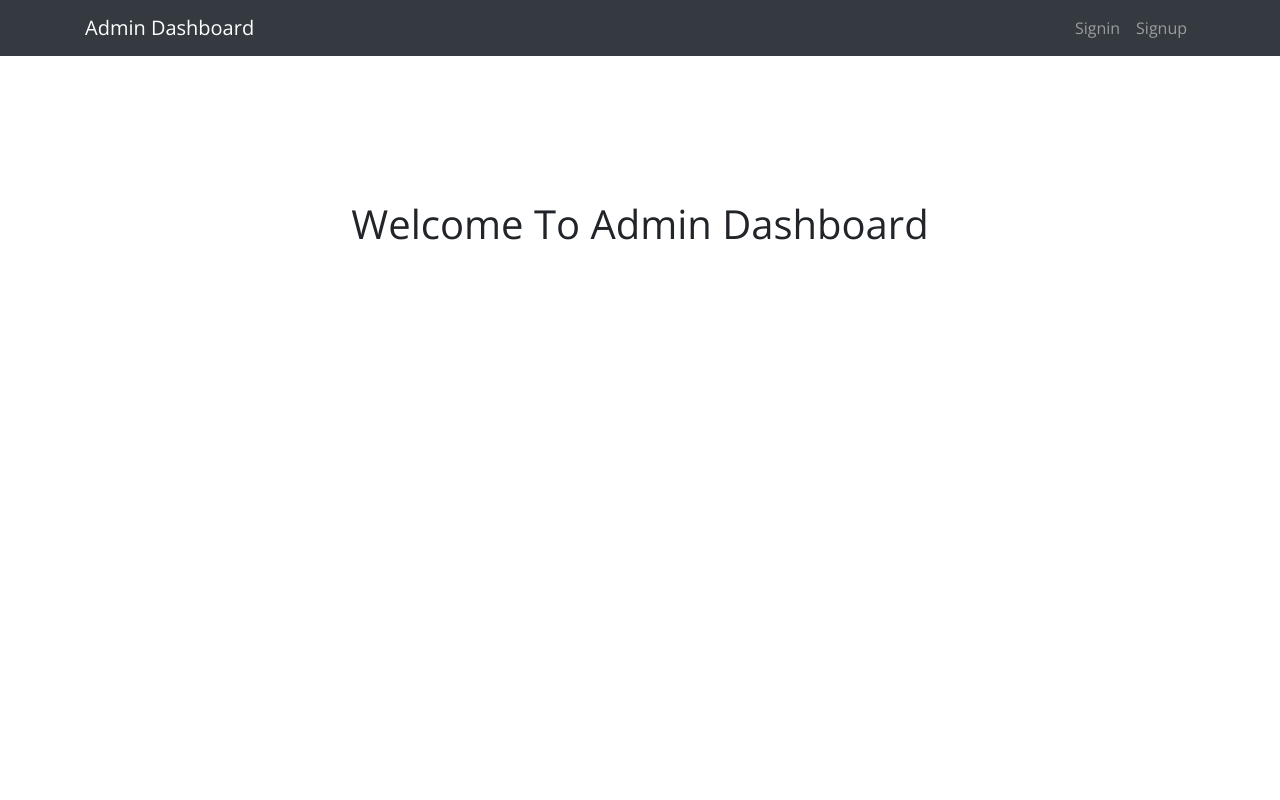
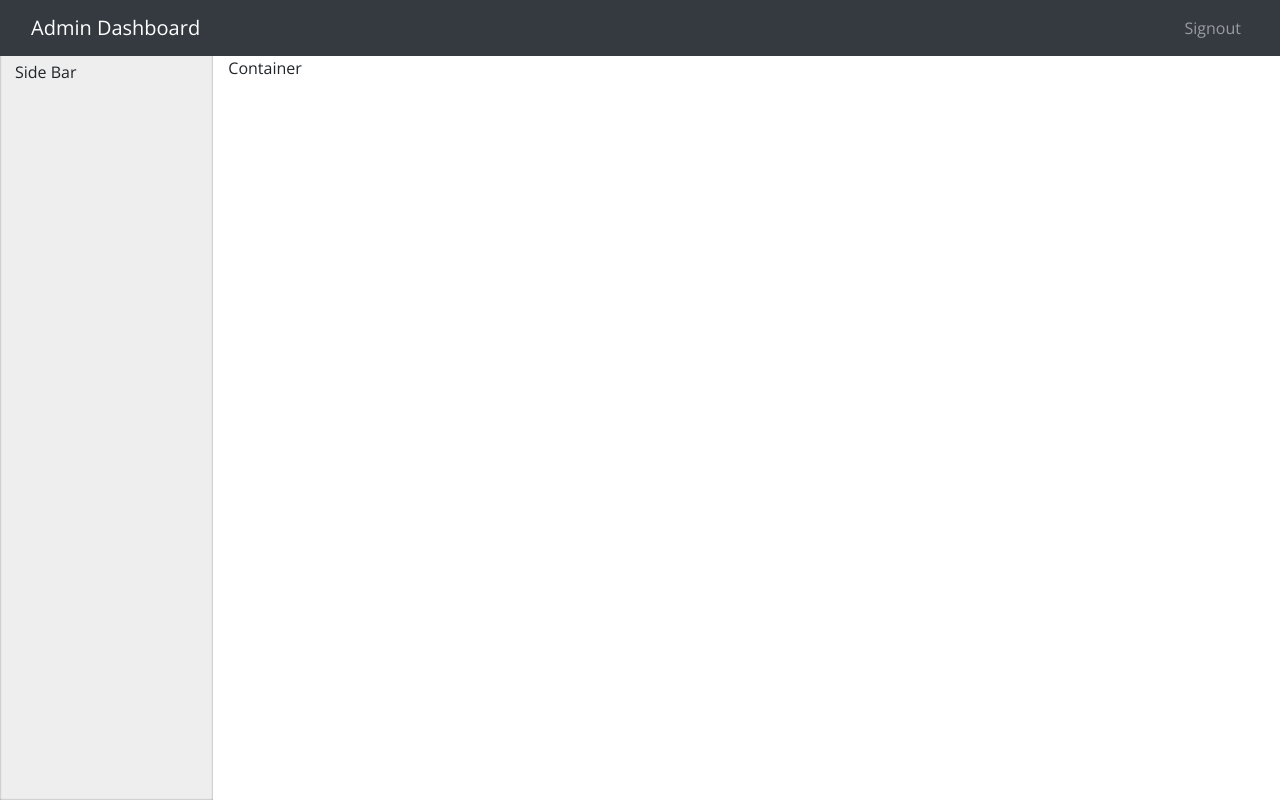
Before and after one commit to nirhuri/eCommerce, a React (Create React App) app in the folder Admin-App/: page / in a window 1280 px wide. Built offline with nearby package versions, Linux system fonts and the light colour scheme; sample sign-in values are in the browser's storage.

Commit message:
signin UI bug fix and navbar setup

```diff
--- a/Admin-App/src/App.js
+++ b/Admin-App/src/App.js
@@ -1,20 +1,30 @@
-import React from "react";
-import { BrowserRouter as Router, Route, Switch } from 'react-router-dom';
+import React, {useEffect} from "react";
+import { Route, Switch } from 'react-router-dom';
 import Signin from './containers/Signin';
 import Signup from './containers/Signup';
 import Home from './containers/Home';
 import PrivateRoute from './components/HOC/PrivateRoute';
+import { useDispatch, useSelector } from 'react-redux';
+import { isUserLoggedIn } from './actions';
 
 function App() {
+
+  const dispatch = useDispatch();
+  const auth = useSelector(state => state.auth);
+
+    useEffect(() => {
+      if (!auth.authenticate) {
+        dispatch(isUserLoggedIn());
+      }
+    }, []);
+
   return (
     <div className="App">
-      <Router>
         <Switch>
           <PrivateRoute path="/" exact component={Home} />
           <Route path="/signin" component={Signin} />
           <Route path="/signup" component={Signup} />
         </Switch>
-      </Router>
     </div>
   );
 }
--- a/Admin-App/src/actions/auth.js
+++ b/Admin-App/src/actions/auth.js
@@ -55,3 +55,13 @@
     }
   };
 };
+
+
+export const signout = () => {
+  return async dispatch => {
+    localStorage.clear();
+    dispatch({
+      type: authConstants.LOGOUT_REQUEST
+    })
+  }
+}
--- a/Admin-App/src/actions/constants.js
+++ b/Admin-App/src/actions/constants.js
@@ -1,5 +1,6 @@
 export const authConstants = {
      LOGIN_REQUEST: 'LOGIN_REQUEST',
      LOGIN_FALIURE: 'LOGIN_FAILURE',
-     LOGIN_SUCCESS: 'LOGIN_SUCCESS'
+     LOGIN_SUCCESS: 'LOGIN_SUCCESS',
+     LOGOUT_REQUEST: 'LOGOUT_REQUEST',
 }
--- a/Admin-App/src/components/Header/index.js
+++ b/Admin-App/src/components/Header/index.js
@@ -1,11 +1,50 @@
 import React from "react";
 import { Navbar, Nav, Container } from "react-bootstrap";
 import { NavLink, Link } from "react-router-dom";
+import { useSelector, useDispatch } from 'react-redux';
+import { signout } from '../../actions/auth';
 
 function Header() {
+
+  const dispatch = useDispatch();
+  const auth = useSelector(state => state.auth);
+
+  const logout = () => {
+    dispatch(signout())
+  }
+
+  const renderLoggedInLinks = () => {
+    return (
+      <Nav>
+        <li className="nav-item">
+          <span className="nav-link" onClick={logout}>
+            Signout
+          </span>
+        </li>
+      </Nav>
+    );
+  }
+
+  const renderNonLoggedinLinks = () => {
+    return (
+      <Nav>
+        <li className="nav-item">
+          <NavLink to="signin" className="nav-link">
+            Signin
+          </NavLink>
+        </li>
+        <li className="nav-item">
+          <NavLink to="signup" className="nav-link">
+            Signup
+          </NavLink>
+        </li>
+      </Nav>
+    );
+  }
+
   return (
-    <Navbar collapseOnSelect expand="lg" bg="dark" variant="dark">
-      <Container>
+    <Navbar collapseOnSelect expand="lg" bg="dark" variant="dark" style={{zIndex: 1}}>
+      <Container fluid>
         {/* <Navbar.Brand href="#home">Admin Dashboard</Navbar.Brand> */}
         <Link to="/" className="navbar-brand">Admin Dashboard</Link>
         <Navbar.Toggle aria-controls="responsive-navbar-nav" />
@@ -23,14 +62,7 @@
               </NavDropdown.Item>
             </NavDropdown> */}
           </Nav>
-          <Nav>
-            <li className="nav-item">
-              <NavLink to="signin" className="nav-link">Signin</NavLink>
-            </li>
-            <li className="nav-item">
-              <NavLink to="signup" className="nav-link">Signup</NavLink>
-            </li>
-          </Nav>
+          {auth.authenticate ? renderLoggedInLinks() : renderNonLoggedinLinks()}
         </Navbar.Collapse>
       </Container>
     </Navbar>
--- a/Admin-App/src/components/UI/Input/index.js
+++ b/Admin-App/src/components/UI/Input/index.js
@@ -3,7 +3,7 @@
 
 function Input(props) {
   return (
-    <Form.Group controlId="formBasicEmail">
+    <Form.Group>
       <Form.Label>{props.label}</Form.Label>
       <Form.Control
         type={props.type}
--- a/Admin-App/src/containers/Home/index.js
+++ b/Admin-App/src/containers/Home/index.js
@@ -1,13 +1,20 @@
 import React from 'react'
-import { Jumbotron } from 'react-bootstrap'
+import { Container, Jumbotron, Row, Col } from 'react-bootstrap'
 import Layout from '../../components/Layout'
+import "./style.css";
 
 function Home(props) {
     return (
         <Layout>
-            <Jumbotron style={{margin: '5rem', background: '#fff'}} className="text-center">
+            <Container fluid>
+                <Row>
+                    <Col md={2} className="sidebar">Side Bar</Col>
+                    <Col md={10} style={{marginLeft: 'auto'}}>Container</Col>
+                </Row>
+            </Container>
+            {/* <Jumbotron style={{margin: '5rem', background: '#fff'}} className="text-center">
             <h1>Welcome To Admin Dashboard</h1>
-          </Jumbotron>
+          </Jumbotron> */}
         </Layout>
     );
 }
--- /dev/null
+++ b/Admin-App/src/containers/Home/style.css
@@ -0,0 +1,9 @@
+.sidebar {
+    position: fixed;
+    top: 0;
+    bottom: 0;
+    left: 0;
+    background-color: #eee;
+    padding-top: 60px;
+    box-shadow: inset 0 0 2px gray;
+}
--- a/Admin-App/src/containers/Signin/index.js
+++ b/Admin-App/src/containers/Signin/index.js
@@ -5,7 +5,6 @@
 import { login } from '../../actions';
 import { useDispatch, useSelector } from 'react-redux';
 import { Redirect } from 'react-router-dom';
-import { isUserLoggedIn } from '../../actions/auth';
 
 function Signin(props) {
   const dispatch = useDispatch();
@@ -13,12 +12,6 @@
   const [password, setPassword] = useState('');
   const [error, setError] = useState('');
   const auth = useSelector(state => state.auth)
-
-  useEffect(() => {
-    if (!auth.authenticate) {
-          dispatch(isUserLoggedIn());
-    }
-  }, [])
 
   const userLogin = (e) => {
     e.preventDefault();
--- a/Admin-App/src/containers/Signup/index.js
+++ b/Admin-App/src/containers/Signup/index.js
@@ -1,9 +1,16 @@
 import React from "react";
 import Layout from "../../components/Layout";
 import Input from "../../components/UI/Input";
+import { Redirect } from "react-router-dom";
+import { useSelector } from 'react-redux';
 import { Container, Form, Row, Col, Button } from "react-bootstrap";
 
 function Signup() {
+  const auth = useSelector((state) => state.auth);
+
+  if (auth.authenticate) {
+    return <Redirect to={"/"} />;
+  }
   return (
     <Layout>
       <Container>
--- a/Admin-App/src/index.js
+++ b/Admin-App/src/index.js
@@ -3,6 +3,7 @@
 import App from './App';
 import './index.css';
 import { Provider } from 'react-redux';
+import { BrowserRouter as Router } from 'react-router-dom';
 import store from './store';
 require('dotenv').config();
 
@@ -10,9 +11,11 @@
 
 ReactDOM.render(
   <Provider store={store}>
-  <React.StrictMode>
-    <App />
-  </React.StrictMode>
+    <Router>
+      <React.StrictMode>
+        <App />
+      </React.StrictMode>
+    </Router>
   </Provider>,
-  document.getElementById('root')
+  document.getElementById("root")
 );
--- a/Admin-App/src/reducers/auth.js
+++ b/Admin-App/src/reducers/auth.js
@@ -28,6 +28,12 @@
                 authenticate: true,
                 authenticating: false
             }
+            break;
+        case authConstants.LOGOUT_REQUEST:
+            state = {
+                ...initialState
+            }
+            break;
     }
 
     return state;
```
Also changed, not shown: 1 other file (tests, documents, lock files or other folders).
